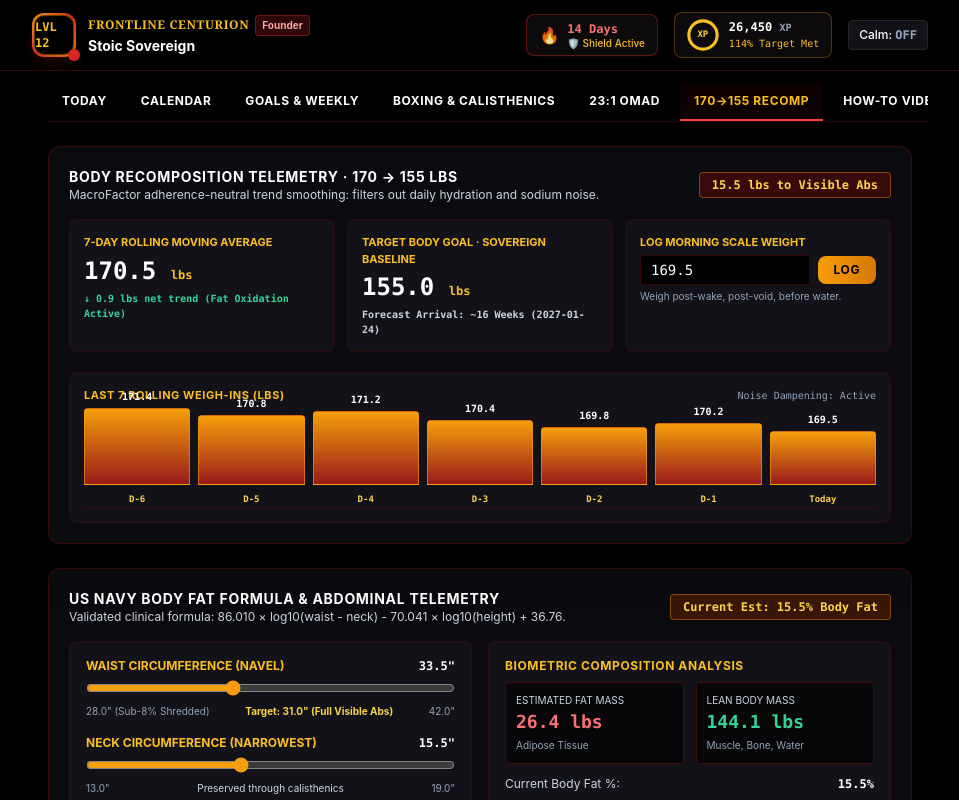
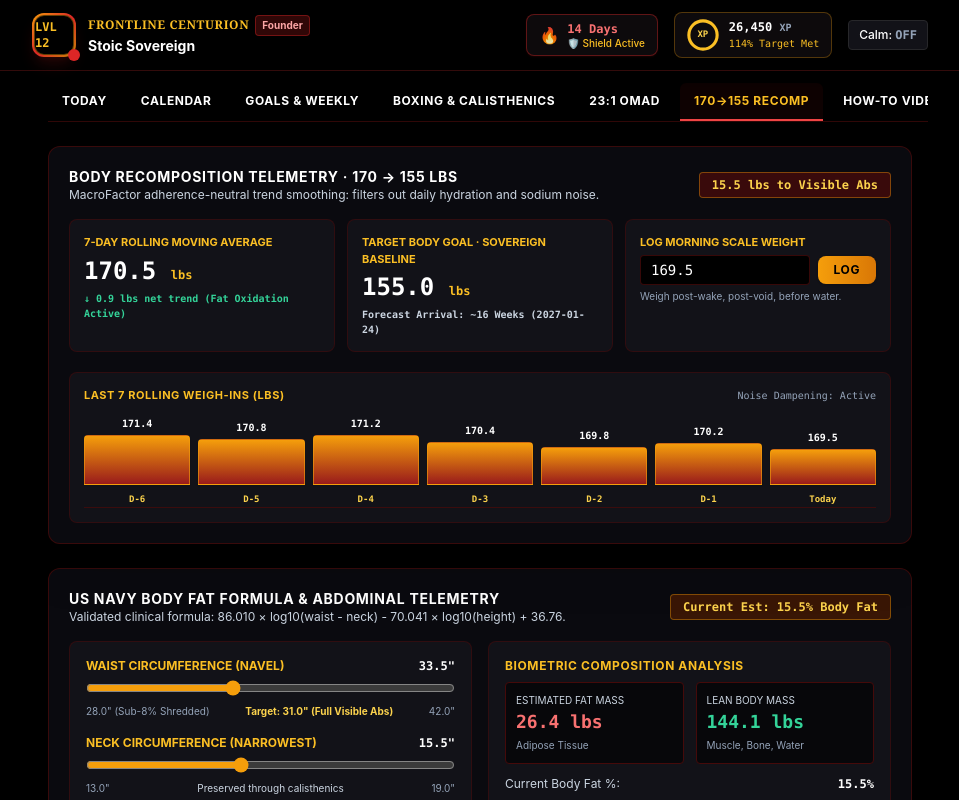
Before and after one commit to Stoic-EmpireLabs/stoic-body, a Next.js app: page /progress in a window 1280 px wide. Shown: the top 800 px of the page, without its empty margins (160-1119 px from the left). Built offline with nearby package versions, Linux system fonts and the light colour scheme.

Commit message:
style: optimize bar graph vertical headroom on progress page

```diff
--- a/src/app/progress/page.tsx
+++ b/src/app/progress/page.tsx
@@ -235,9 +235,9 @@ export default function BodyProgressPage() {
             </span>
           </div>
 
-          <div className="flex items-end justify-between gap-2 h-24 pt-3 border-b border-red-950/80">
+          <div className="flex items-end justify-between gap-2 h-24 pt-6 border-b border-red-950/80 mt-2">
             {weights.map((w, idx) => {
-              const heightPixels = Math.max(18, Math.min(80, (w.weight - 165) * 12));
+              const heightPixels = Math.max(16, Math.min(50, (w.weight - 165) * 8));
               return (
                 <div key={idx} className="flex-1 flex flex-col items-center gap-1">
                   <span className="text-[10px] font-mono font-bold text-white">
```
